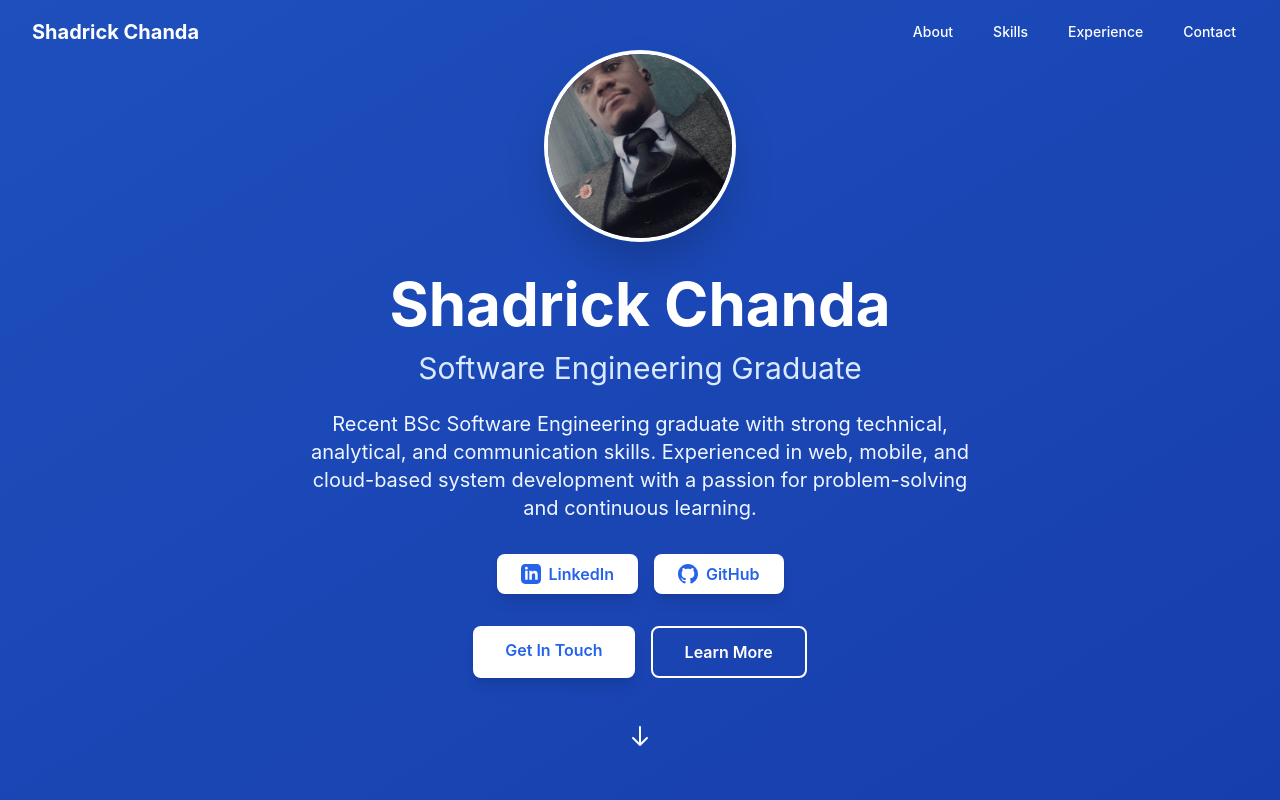
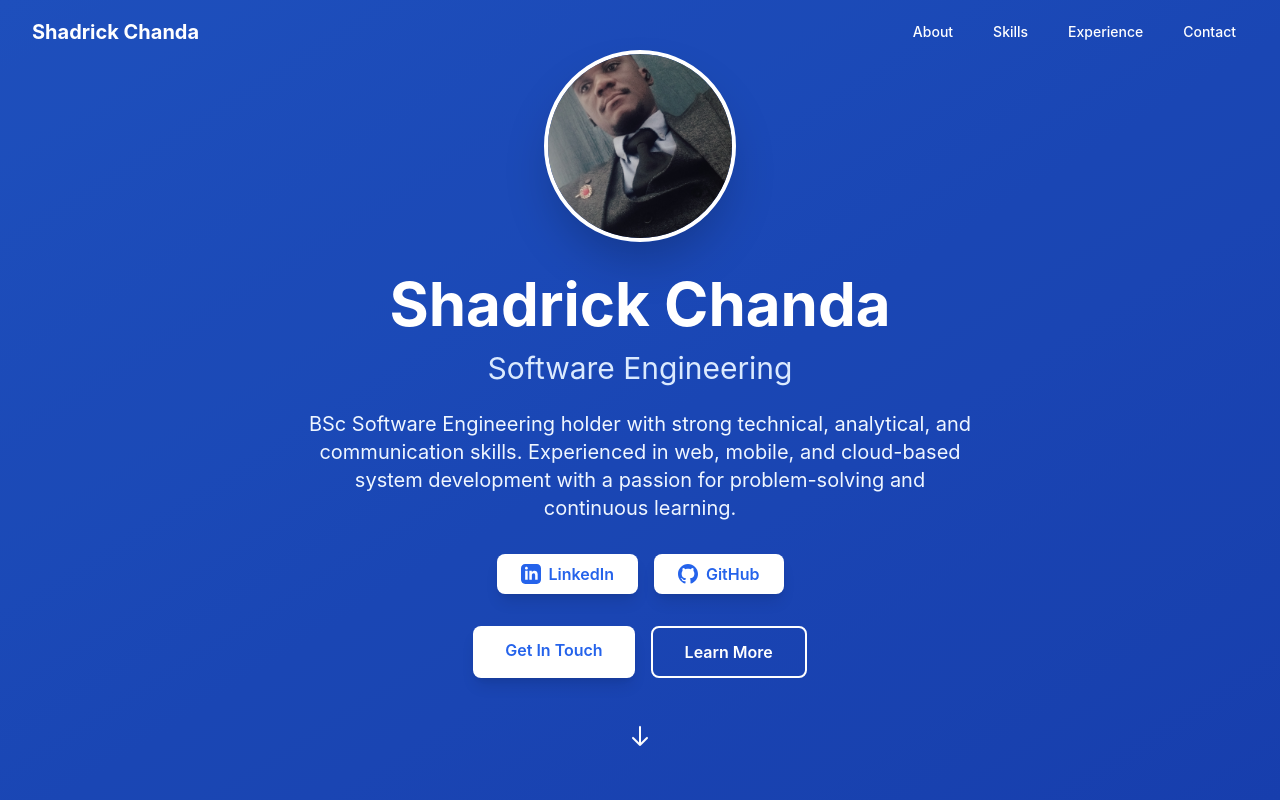
Before and after one commit to RickyShadrick/portfolio, a React (Create React App) app: page / in a window 1280 px wide. Shown: the top 800 px of the page. Built offline with nearby package versions, Linux system fonts and the light colour scheme; the HTML template or start-up script is replaced by a standard one.

Commit message:
Update portfolio content

```diff
--- a/package.json
+++ b/package.json
@@ -36,7 +36,7 @@
       "last 1 safari version"
     ]
   },
-  "homepage": "https://shadrickchanda.github.io/portfolio",
+  "homepage": "https://RickyShadrick.github.io/portfolio",
   "devDependencies": {
     "gh-pages": "^5.0.0"
   }
--- a/src/components/Hero.js
+++ b/src/components/Hero.js
@@ -19,11 +19,11 @@ const Hero = () => {
         </h1>
 
         <h2 className="text-xl sm:text-2xl md:text-3xl text-blue-100 mb-6">
-          Software Engineering Graduate
+          Software Engineering
         </h2>
 
         <p className="text-lg md:text-xl text-blue-50 mb-8 max-w-2xl mx-auto leading-relaxed">
-          Recent BSc Software Engineering graduate with strong technical, analytical, and communication skills.
+          BSc Software Engineering holder with strong technical, analytical, and communication skills.
           Experienced in web, mobile, and cloud-based system development with a passion for problem-solving
           and continuous learning.
         </p>
```
